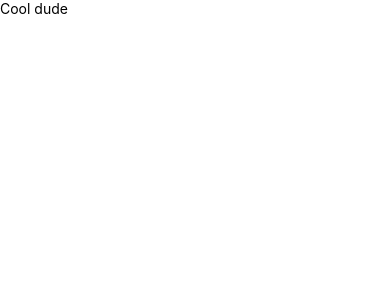
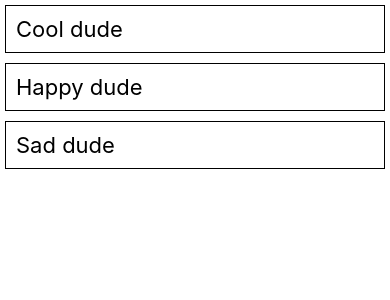
Before and after one commit to eawells/SampleApp, a React Native app: screen / in a window 390 px wide. Shown: the top 300 px of the page. Built offline with nearby package versions, Linux system fonts and the light colour scheme.

Commit message:
Added style

```diff
--- a/App.js
+++ b/App.js
@@ -1,31 +1,30 @@
-/**
- * Sample React Native App
- * https://github.com/facebook/react-native
- * @flow
- */
-
 import React, { Component } from 'react';
 import {
-  Platform,
   StyleSheet,
+  StatusBar,
   Text,
   View
 } from 'react-native';
 
-const instructions = Platform.select({
-  ios: 'Press Cmd+R to reload,\n' +
-    'Cmd+D or shake for dev menu',
-  android: 'Double tap R on your keyboard to reload,\n' +
-    'Shake or press menu button for dev menu',
-});
+const styles = StyleSheet.create({
+  defaultText: {
+    fontSize: 22,
+    padding: 10,
+    margin: 5,
+    borderWidth: 1,
+    color: 'black'
+  }
+})
 
-type Props = {};
-export default class App extends Component<Props> {
+export default class App extends React.Component {
   render() {
     return (
       <View>
-          <Text>Cool dude</Text>
+        <StatusBar hidden={true} />
+        <Text style={styles.defaultText}>Cool dude</Text>
+        <Text style={styles.defaultText}>Happy dude</Text>
+        <Text style={styles.defaultText}>Sad dude</Text>
       </View>
-    );
+    )
   }
 }
```
